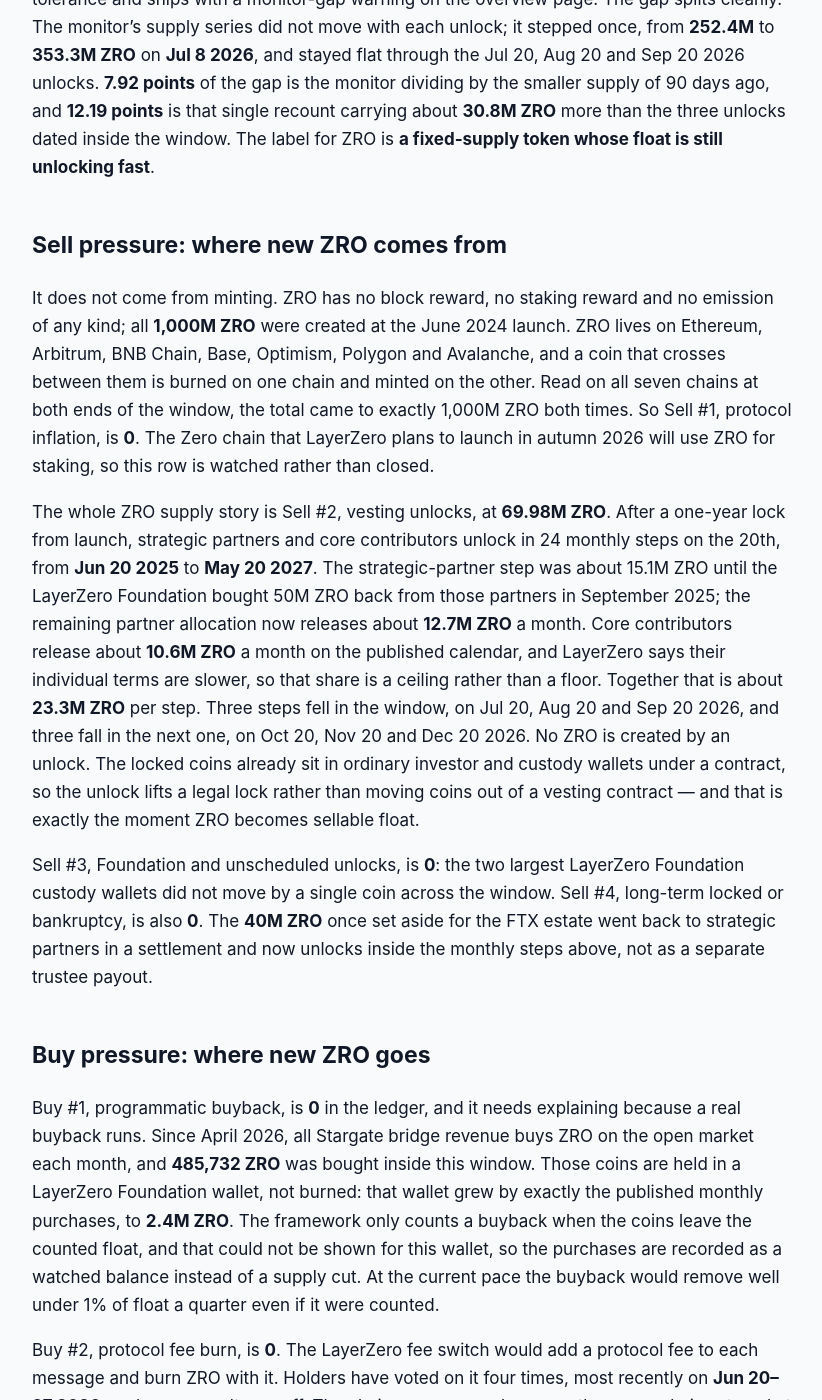
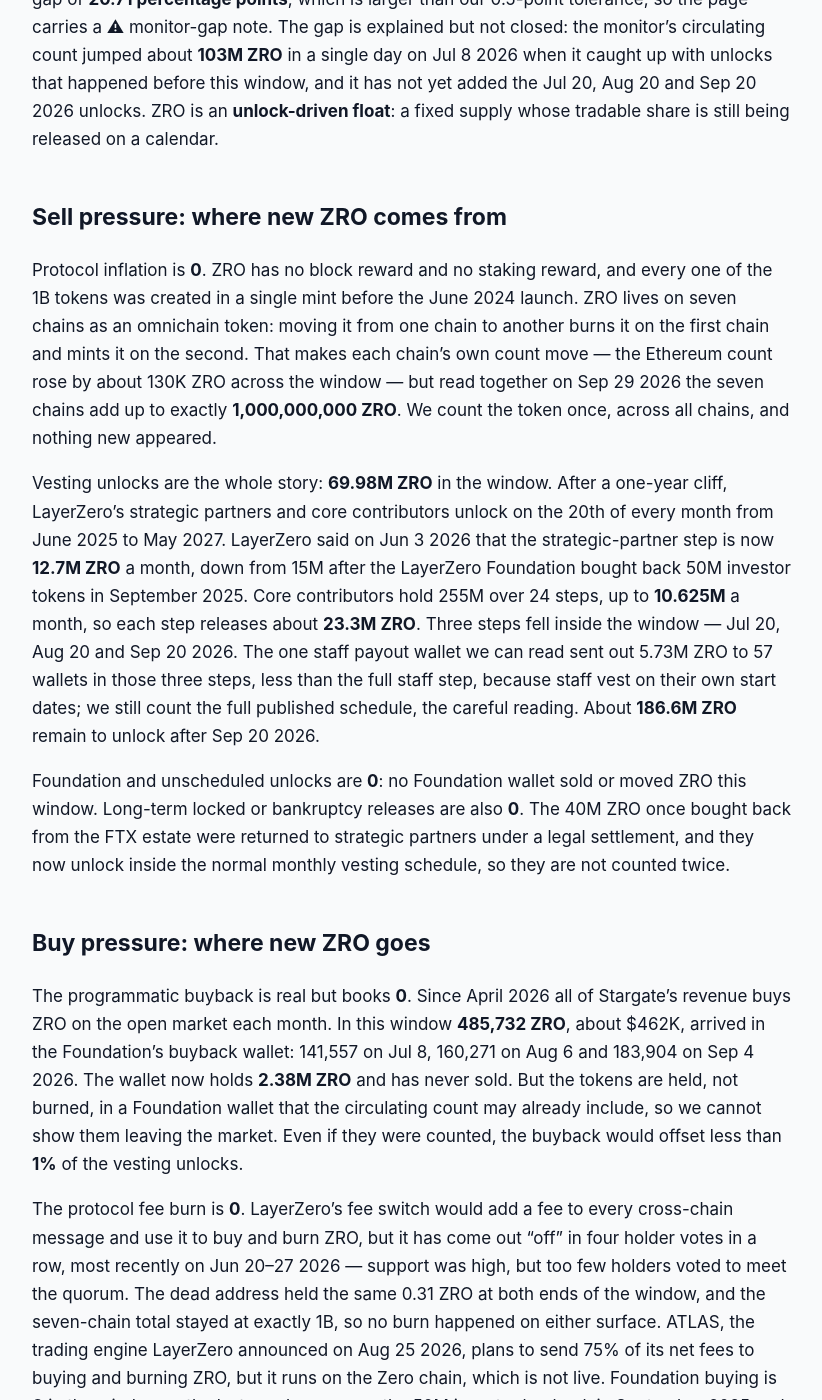
Before and after one commit to jeevansongmy-spec/mrnasdog-articles, a Jekyll site: the page built from crypto/zro-pressure-framework.md, in a window 1280 px wide and 1400 px high, scrolled down 641 px. Shown: the whole window, without its empty margins (228-1050 px from the left). Built offline with Jekyll 4.4.1, drawn with Linux system fonts in a browser that asks for light colours; some of the changed text lies outside the part shown.

Commit message:
publish: crypto/zro-pressure-framework

```diff
--- a/crypto/zro-pressure-framework.md
+++ b/crypto/zro-pressure-framework.md
@@ -1,6 +1,6 @@
 ---
 title:         "ZRO Inflation Analysis · September 2026 · Supply growing · projected to keep growing"
-description:   "ZRO supply grows 19.81% in 90 days as LayerZero investor and team unlocks release 70.0M tokens. The fee burn is off and buybacks are held. Full ledger inside."
+description:   "ZRO supply is growing: monthly LayerZero unlocks released 69.98M ZRO in 90 days with no burn, +19.81% net and the same next. The buyback is held, not burned."
 canonical_url: "https://mrnasdog.com/research/zro/inflation"
 tags:          ["crypto", "zro", "layerzero", "interoperability"]
 published:     true
@@ -10,42 +10,42 @@ Originally published at [ZRO Inflation Analysis · September 2026 · Supply grow
 
 # ZRO Inflation Analysis · September 2026 · Supply growing · projected to keep growing
 
-LayerZero mints no new ZRO — the supply across all seven chains it lives on read exactly **1,000M ZRO** at both ends of the last 90 days — and yet the Pressure Framework reads ZRO at **+19.81%** over the trailing 90 days and **+19.81%** over the next 90. All of it comes from one mechanism: investor and core-team unlocks of about **23.3M ZRO** on the 20th of every month until **May 20 2027**. Sell pressure is **69.98M ZRO**, buy pressure is **0**, and the monitor reads **+39.91%** against a fixed ceiling of 1,000M ZRO.
+LayerZero's **ZRO** supply is growing fast, and not because new tokens are minted. All 1B ZRO already exist; what grows is the part that can be traded. Monthly vesting unlocks released about **69.98M ZRO** to investors and staff over the 90 days to Sep 29 2026, against a buyback and burn side that removes **0**, for net growth of **+19.81%** of the **353.31M** circulating — and the same **+19.81%** is lined up for the next 90 days. The monitor reads **+40.52%**, because its count caught up with older unlocks in one jump on Jul 8 2026.
 
 ## The verdict, in one paragraph
 
-Against a circulating base of **353.3M ZRO**, the framework books **69.98M ZRO** of sell pressure and **0** of buy pressure over the trailing 90 days, a net of **+19.81%**, and projects **+19.81%** for the next 90 days on the same monthly calendar. The inflation monitor reads **+39.91%** for the same window, a gap of **20.11 percentage points**, which is over the framework's 0.5-point tolerance and ships with a monitor-gap warning on the overview page. The gap splits cleanly. The monitor's supply series did not move with each unlock; it stepped once, from **252.4M** to **353.3M ZRO** on **Jul 8 2026**, and stayed flat through the Jul 20, Aug 20 and Sep 20 2026 unlocks. **7.92 points** of the gap is the monitor dividing by the smaller supply of 90 days ago, and **12.19 points** is that single recount carrying about **30.8M ZRO** more than the three unlocks dated inside the window. The label for ZRO is **a fixed-supply token whose float is still unlocking fast**.
+Over the 90 days from Jul 1 to Sep 29 2026, the MrNasdog Pressure Framework reads ZRO's net supply change at **+19.81%**: **69.98M ZRO** of sell pressure and **0** of buy pressure, divided by **353.31M ZRO** circulating. The next 90 days carry the same three monthly unlock steps, so the forecast is also **+19.81%**. The inflation monitor reads **+40.52%** for the same window, a gap of **20.71 percentage points**, which is larger than our 0.5-point tolerance, so the page carries a ⚠ monitor-gap note. The gap is explained but not closed: the monitor's circulating count jumped about **103M ZRO** in a single day on Jul 8 2026 when it caught up with unlocks that happened before this window, and it has not yet added the Jul 20, Aug 20 and Sep 20 2026 unlocks. ZRO is an **unlock-driven float**: a fixed supply whose tradable share is still being released on a calendar.
 
 ## Sell pressure: where new ZRO comes from
 
-It does not come from minting. ZRO has no block reward, no staking reward and no emission of any kind; all **1,000M ZRO** were created at the June 2024 launch. ZRO lives on Ethereum, Arbitrum, BNB Chain, Base, Optimism, Polygon and Avalanche, and a coin that crosses between them is burned on one chain and minted on the other. Read on all seven chains at both ends of the window, the total came to exactly 1,000M ZRO both times. So Sell #1, protocol inflation, is **0**. The Zero chain that LayerZero plans to launch in autumn 2026 will use ZRO for staking, so this row is watched rather than closed.
+Protocol inflation is **0**. ZRO has no block reward and no staking reward, and every one of the 1B tokens was created in a single mint before the June 2024 launch. ZRO lives on seven chains as an omnichain token: moving it from one chain to another burns it on the first chain and mints it on the second. That makes each chain's own count move — the Ethereum count rose by about 130K ZRO across the window — but read together on Sep 29 2026 the seven chains add up to exactly **1,000,000,000 ZRO**. We count the token once, across all chains, and nothing new appeared.
 
-The whole ZRO supply story is Sell #2, vesting unlocks, at **69.98M ZRO**. After a one-year lock from launch, strategic partners and core contributors unlock in 24 monthly steps on the 20th, from **Jun 20 2025** to **May 20 2027**. The strategic-partner step was about 15.1M ZRO until the LayerZero Foundation bought 50M ZRO back from those partners in September 2025; the remaining partner allocation now releases about **12.7M ZRO** a month. Core contributors release about **10.6M ZRO** a month on the published calendar, and LayerZero says their individual terms are slower, so that share is a ceiling rather than a floor. Together that is about **23.3M ZRO** per step. Three steps fell in the window, on Jul 20, Aug 20 and Sep 20 2026, and three fall in the next one, on Oct 20, Nov 20 and Dec 20 2026. No ZRO is created by an unlock. The locked coins already sit in ordinary investor and custody wallets under a contract, so the unlock lifts a legal lock rather than moving coins out of a vesting contract — and that is exactly the moment ZRO becomes sellable float.
+Vesting unlocks are the whole story: **69.98M ZRO** in the window. After a one-year cliff, LayerZero's strategic partners and core contributors unlock on the 20th of every month from June 2025 to May 2027. LayerZero said on Jun 3 2026 that the strategic-partner step is now **12.7M ZRO** a month, down from 15M after the LayerZero Foundation bought back 50M investor tokens in September 2025. Core contributors hold 255M over 24 steps, up to **10.625M** a month, so each step releases about **23.3M ZRO**. Three steps fell inside the window — Jul 20, Aug 20 and Sep 20 2026. The one staff payout wallet we can read sent out 5.73M ZRO to 57 wallets in those three steps, less than the full staff step, because staff vest on their own start dates; we still count the full published schedule, the careful reading. About **186.6M ZRO** remain to unlock after Sep 20 2026.
 
-Sell #3, Foundation and unscheduled unlocks, is **0**: the two largest LayerZero Foundation custody wallets did not move by a single coin across the window. Sell #4, long-term locked or bankruptcy, is also **0**. The **40M ZRO** once set aside for the FTX estate went back to strategic partners in a settlement and now unlocks inside the monthly steps above, not as a separate trustee payout.
+Foundation and unscheduled unlocks are **0**: no Foundation wallet sold or moved ZRO this window. Long-term locked or bankruptcy releases are also **0**. The 40M ZRO once bought back from the FTX estate were returned to strategic partners under a legal settlement, and they now unlock inside the normal monthly vesting schedule, so they are not counted twice.
 
 ## Buy pressure: where new ZRO goes
 
-Buy #1, programmatic buyback, is **0** in the ledger, and it needs explaining because a real buyback runs. Since April 2026, all Stargate bridge revenue buys ZRO on the open market each month, and **485,732 ZRO** was bought inside this window. Those coins are held in a LayerZero Foundation wallet, not burned: that wallet grew by exactly the published monthly purchases, to **2.4M ZRO**. The framework only counts a buyback when the coins leave the counted float, and that could not be shown for this wallet, so the purchases are recorded as a watched balance instead of a supply cut. At the current pace the buyback would remove well under 1% of float a quarter even if it were counted.
+The programmatic buyback is real but books **0**. Since April 2026 all of Stargate's revenue buys ZRO on the open market each month. In this window **485,732 ZRO**, about $462K, arrived in the Foundation's buyback wallet: 141,557 on Jul 8, 160,271 on Aug 6 and 183,904 on Sep 4 2026. The wallet now holds **2.38M ZRO** and has never sold. But the tokens are held, not burned, in a Foundation wallet that the circulating count may already include, so we cannot show them leaving the market. Even if they were counted, the buyback would offset less than **1%** of the vesting unlocks.
 
-Buy #2, protocol fee burn, is **0**. The LayerZero fee switch would add a protocol fee to each message and burn ZRO with it. Holders have voted on it four times, most recently on **Jun 20–27 2026**, and every result was off. The chain agrees: supply across the seven chains stayed at exactly 1,000M ZRO and the dead address did not move, so nothing was destroyed. The ATLAS exchange engine announced on **Aug 25 2026** plans to buy and burn ZRO with 75% of its net fees, but it runs on the Zero chain, which is not live. Buy #3, Foundation buy, is **0**: LayerZero Labs made a one-off open-market purchase in November 2025 and says later buys have no fixed timing. Buy #4, new long-term lock, is **0**, because ZRO has no staking yet.
+The protocol fee burn is **0**. LayerZero's fee switch would add a fee to every cross-chain message and use it to buy and burn ZRO, but it has come out “off” in four holder votes in a row, most recently on Jun 20–27 2026 — support was high, but too few holders voted to meet the quorum. The dead address held the same 0.31 ZRO at both ends of the window, and the seven-chain total stayed at exactly 1B, so no burn happened on either surface. ATLAS, the trading engine LayerZero announced on Aug 25 2026, plans to send 75% of its net fees to buying and burning ZRO, but it runs on the Zero chain, which is not live. Foundation buying is **0** in the window — the last purchases were the 50M investor buyback in September 2025 and a $10M market purchase by LayerZero Labs in November 2025. A new long-term lock is also **0**: ZRO has no staking lock today.
 
 ## Foundation and overhang
 
-The largest ZRO overhang is the rest of the unlock calendar: about **186.6M ZRO** still to release in eight monthly steps from Oct 20 2026 to May 20 2027. The second is the LayerZero Foundation's re-locked reserve of **183M ZRO**, including the 50M it bought back from partners, which stays locked until the Zero chain launches; there is no launch date yet. The third is the Foundation's two largest custody wallets, holding **106.1M** and **69.5M ZRO**, unchanged across the window. Then come the buyback wallet at **2.4M ZRO**, which has never sent a coin out, and the old Stargate-to-ZRO swap pot at **13.4M ZRO**, which pays out slowly as STG holders convert. Each balance is read again from the chain at every rebuild. If any of these balances falls between refreshes by more than its schedule explains, that outflow enters Sell #3 at the next refresh.
+The LayerZero Foundation and related wallets hold a large overhang that is not on any calendar. The main reserve wallet holds **106.06M ZRO**, a second Foundation safe holds **69.55M** and a third LayerZero wallet holds **29.0M**; all three read the same on Jul 1 and Sep 29 2026. The Foundation also says **183M ZRO** stay re-locked until its Zero chain launches, which it targets for autumn 2026 with no date. The swap contract that turns old Stargate STG into ZRO at a fixed 0.08634 ZRO per STG holds **12.80M ZRO**; it paid out 724,603 ZRO this window, almost all of it after an end date of Dec 15 2026 was set on Sep 15 2026. The buyback wallet holds 2.38M, and the staff payout wallet holds 20.73M for future steps. We read these wallets on the chain at every rebuild. If any of their balances falls between refreshes, the outflow enters Sell #3 at the next refresh.
 
-## How ZRO compares to other unlock-driven tokens
+## How ZRO compares to other unlock-heavy infrastructure tokens
 
-ZRO belongs to the class of fixed-supply tokens that launched with most of their supply locked. On issuance alone it is stricter than any proof-of-work coin: Bitcoin still mints on every block at a slowing rate, while LayerZero mints nothing at all. It is also stricter than a staking chain paying a few percent a year in new coins. And yet ZRO reads **+19.81%** a quarter, far above either, because a hard cap limits total supply, not tradable float. What matters for ZRO is how fast locked coins become sellable, and right now that is about a fifth of the float every 90 days.
+ZRO belongs to the class of fixed-supply infrastructure tokens whose float grows by vesting rather than by issuance. That is a different shape from an uncapped Layer 1 such as Ethereum, where validators are paid in new coins every block and a fee burn pushes back continuously. ZRO has no issuance at all, so in principle its supply story ends in May 2027, when the last investor and staff steps unlock — after that, only the Foundation reserves and the STG swap pool can add to the market.
 
-Against other venture-backed tokens with monthly unlocks, ZRO is typical in shape and heavy in size, because the float is still small next to the locked amount. What sets ZRO apart is that the unlocks are contract locks, not on-chain vesting, so there is no contract balance that drains as coins release. The one real offset is on paper: LayerZero has a fee-switch burn, a Stargate-funded buyback and a planned ATLAS burn. Exchange tokens with quarterly buyback-and-burn programmes can read negative. ZRO's burn has never switched on and its buyback holds what it buys, so the offset today is **0**.
+The difference from buy-and-burn exchange tokens is the buy side. Tokens that burn a fixed share of revenue take coins out of the float every month; ZRO's Stargate buyback holds its coins in a Foundation wallet, and the protocol fee switch that would burn ZRO has never passed. And compared with tokens whose vesting is nearly done, ZRO's unlock step is heavy: about **6.6%** of its circulating count each month, because the float is still only about **35%** of total supply.
 
 ## What to watch in the next 90 days
 
-First, the three monthly unlocks on **Oct 20 2026**, **Nov 20 2026** and **Dec 20 2026**, about 23.3M ZRO each; absent a change, the next reading lands near +19.81% again. Second, the Zero chain launch planned for autumn 2026: it would switch on ZRO staking and could start the ATLAS burn, and it is also the trigger that ends the lock on the Foundation's 183M ZRO reserve. Third, the next fee-switch referendum; the four so far ran in June and December, so another vote around **Dec 20 2026** is possible, and a yes would start burning ZRO for the first time. Fourth, the buyback wallet at 2.4M ZRO and the two Foundation custody wallets at 106.1M and 69.5M ZRO, which are the pots with a spender rather than a schedule.
+The next three vesting steps land on **Oct 20 2026**, **Nov 20 2026** and **Dec 20 2026**, about 23.3M ZRO each. The STG to ZRO swap closes on **Dec 15 2026**, and up to 12.80M ZRO could leave the swap contract before then. If the fee switch follows the pattern of the last two years, a fifth holder vote would run in late December 2026; a yes vote would start the first protocol burn. A Zero mainnet date would end the Foundation's 183M re-lock and bring ATLAS, and its buy-and-burn, closer. Finally, the monitor's circulating count should jump again when it catches up with the Jul 20, Aug 20 and Sep 20 2026 unlocks.
 
 ## Summary
 
-The MrNasdog Pressure Framework reads LayerZero's ZRO at **+19.81%** over the trailing 90 days and **+19.81%** projected forward: supply growing, projected to keep growing. The mechanism is unlocks, not minting: about 23.3M ZRO of investor and core-team tokens become sellable on the 20th of every month until May 20 2027, against a float of 353.3M ZRO. The key risk is that the Foundation's 183M ZRO reserve unlocks when the Zero chain launches, while the fee-switch burn stays off and the buyback holds what it buys. The ceiling is the comfort: the total is fixed at 1,000M ZRO across seven chains, and nothing was minted or burned in the window.
+ZRO is a fixed 1B-token supply whose tradable float is growing by **+19.81%** per 90 days as LayerZero investor and staff tokens unlock at about 23.3M a month, with the same pace set for the next 90 days. The Stargate buyback is real — 485,732 ZRO this window — but it is held by the Foundation and is far smaller than the unlocks, and no burn is live. The key risk is supply: 186.6M ZRO still to unlock through May 2027, plus Foundation reserves and a re-lock that ends when the Zero chain launches. The ceiling is the 1B created at launch: across all seven chains, total supply has held at exactly that number.
 
-MrNasdog Pressure Framework analysis of ZRO, Metric 1 — Inflation. Data + explanation only. Not financial advice. Updated Sep 23 2026.
+*MrNasdog Pressure Framework analysis of ZRO, Metric 1 — Inflation. Data + explanation only. Not financial advice. Checked Sep 29 2026.*
```
